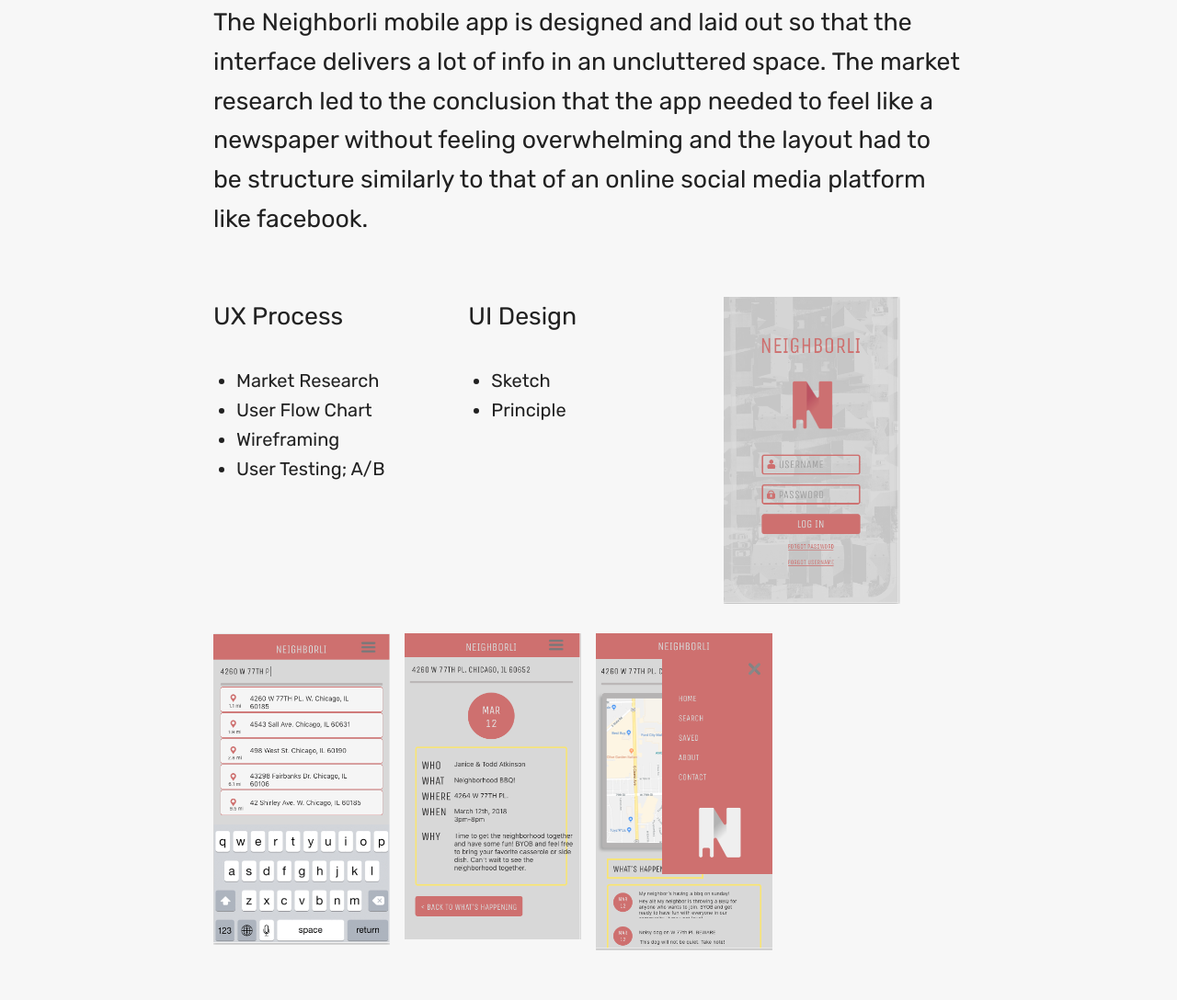
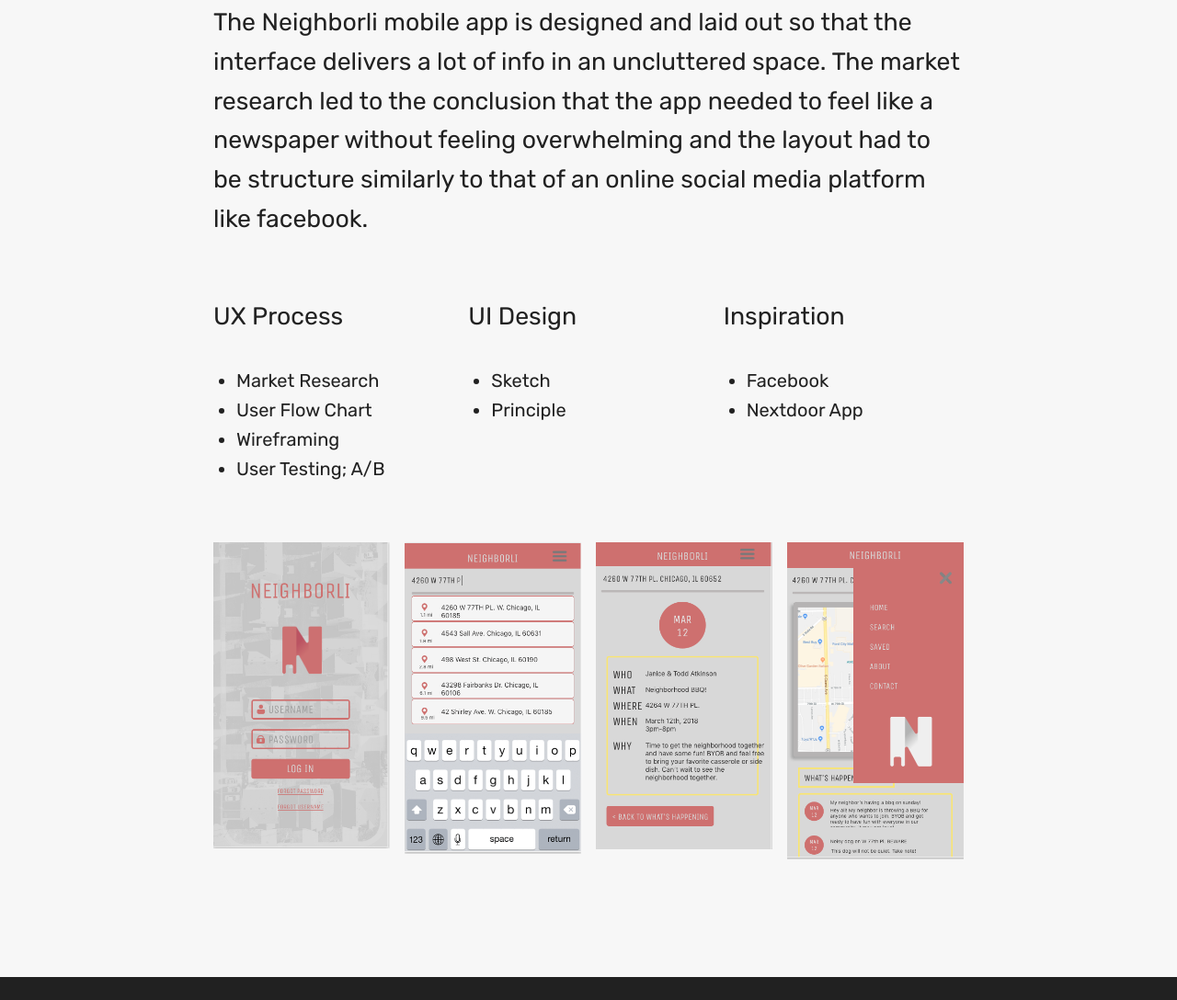
Before and after one commit to chrisholmesdesigns/chrisholmes.design, a plain HTML site: page neigh.html in a window 1280 px wide. Shown: the part 1759-2847 px from the top of the page at 92% size. Drawn offline with nearby package versions, Linux system fonts and the light colour scheme.

Commit message:
edit to process list for neighborli

```diff
--- a/neigh.html
+++ b/neigh.html
@@ -172,6 +172,13 @@
           <li>Principle</li>
         </ul>
       </div>
+      <div class="col-xs-12 col-md-4">
+        <p>Inspiration</p>
+        <ul>
+          <li>Facebook</li>
+          <li>Nextdoor App</li>
+        </ul>
+      </div>
 
       <div class="col-xs-3">
         <img src="/images/neigh/login.png" alt="neighborli">
```
